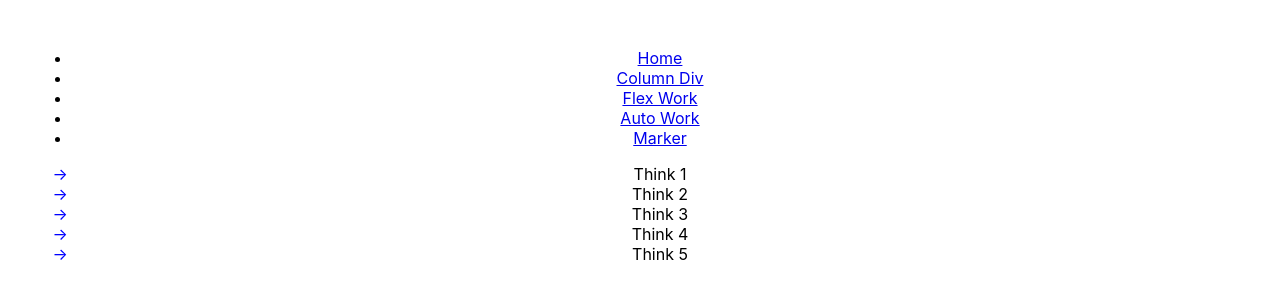
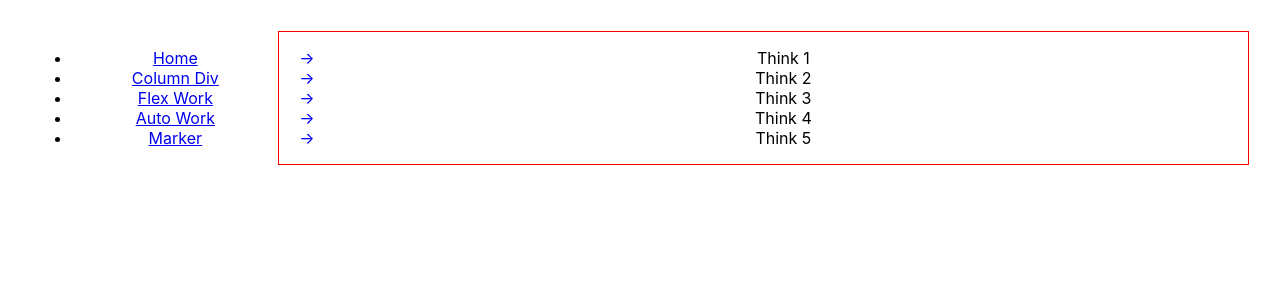
Before and after one commit to mostlyclicks/css-work, a React (Create React App) app: page /marker in a window 1280 px wide. Shown: the top 300 px of the page. Built offline with nearby package versions, Linux system fonts and the light colour scheme.

Commit message:
add left nav

```diff
--- a/src/App.css
+++ b/src/App.css
@@ -1,7 +1,10 @@
 .App {
   text-align: center;
   padding:2rem;
+  display:flex;
 }
+
+
 
 .App-logo {
   height: 40vmin;
--- a/src/App.js
+++ b/src/App.js
@@ -6,47 +6,31 @@ import {
   Link
 } from 'react-router-dom'
 import './App.css';
+import Nav from './components/Nav'
 import Home from './components/Home'
 import ColumnDiv from './components/ColumnDiv'
 import FlexWork from './components/FlexWork'
 import AutoWork from './components/AutoWork'
 import Marker from './components/Marker'
+import SwitchWrapper from './components/SwitchWrapper'
 
 function App() {
-
-
-
 
 
   return (
     <Router>
       <div className="App">
-
-        <nav>
-          <ul>
-            <li><Link to="/">Home</Link></li>
-            <li><Link to="/column-div">Column Div</Link></li>
-            <li><Link to="/flex-work">Flex Work</Link></li>
-            <li><Link to="/auto-work">Auto Work</Link></li>
-            <li><Link to="/marker">Marker</Link></li>
-          </ul>
-        </nav>
-
+        <Nav />
+        <SwitchWrapper>
           <Switch>
             <Route path="/" component={Home} exact />
-
             <Route path="/column-div" component={ColumnDiv} />
-
             <Route path="/flex-work" component={FlexWork} />
-
             <Route path="/auto-work" component={AutoWork} />
-
             <Route path="/marker" component={Marker} />
-
           </Switch>
+        </SwitchWrapper>
       </div>
-
-
     </Router>
 
   );
--- /dev/null
+++ b/src/components/Nav.js
@@ -0,0 +1,23 @@
+import React from 'react'
+import { Link } from 'react-router-dom'
+import styled from 'styled-components'
+
+const Nav = () => {
+  return (
+
+      <Ul>
+        <li><Link to="/">Home</Link></li>
+        <li><Link to="/column-div">Column Div</Link></li>
+        <li><Link to="/flex-work">Flex Work</Link></li>
+        <li><Link to="/auto-work">Auto Work</Link></li>
+        <li><Link to="/marker">Marker</Link></li>
+      </Ul>
+
+  )
+}
+
+export default Nav
+
+const Ul = styled.ul`
+  flex-basis:17%;
+`
--- /dev/null
+++ b/src/components/SwitchWrapper.js
@@ -0,0 +1,17 @@
+import React from 'react'
+import styled from 'styled-components'
+
+const SwitchWrapper = (props) => {
+  return (
+    <Wrapper>
+      {props.children}
+    </Wrapper>
+  )
+}
+
+export default SwitchWrapper
+
+const Wrapper = styled.div`
+  outline:1px solid red;
+  flex:1 auto;
+`
```
Lines whose indentation alone changed are shown as unchanged.
